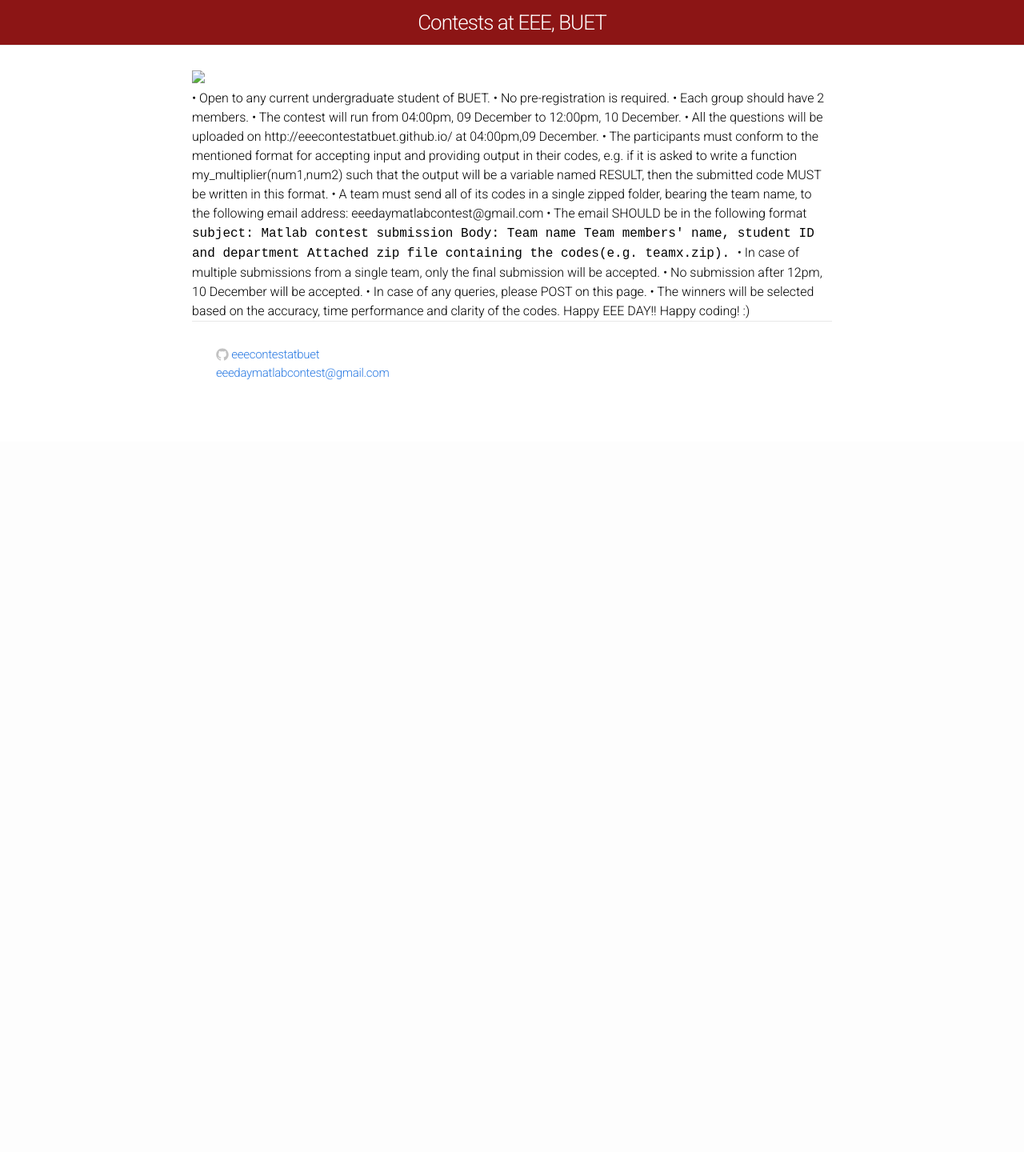
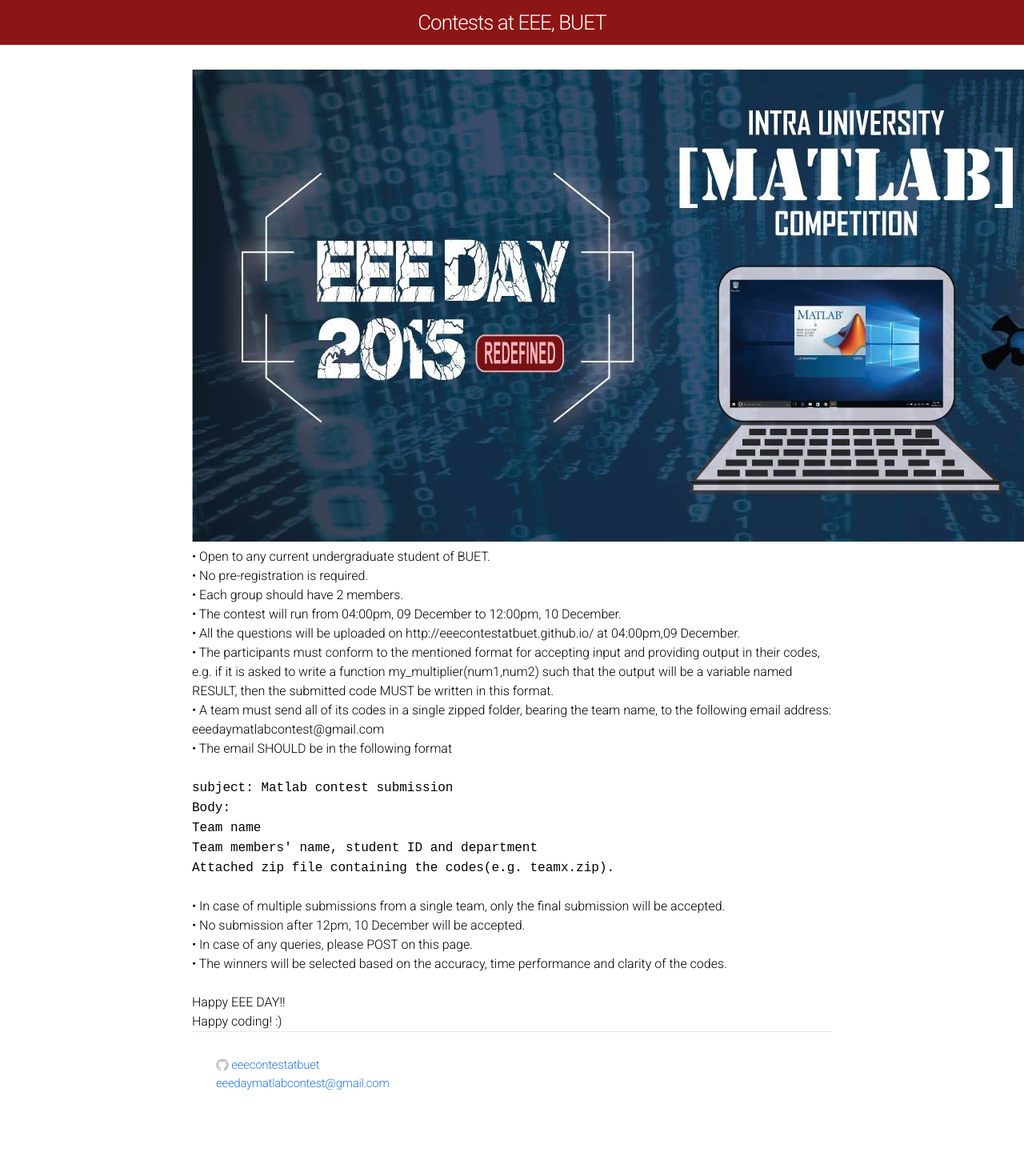
Before and after one commit to eeecontestatbuet/eeecontestatbuet.github.io, a Jekyll site: the page built from index.html, in a window 1280 px wide. Shown: the whole page at 80% size. Built offline with Jekyll 4.4.1, drawn with Linux system fonts in a browser that asks for light colours; Markdown is read by kramdown in place of the engine named in the settings; before the commit the page ends 900 px from its top, so only the background shows below that.

Commit message:
n tomo commit again

```diff
--- a/index.html
+++ b/index.html
@@ -7,28 +7,28 @@
 </div>
 
 <div>
-•	Open to any current undergraduate student of BUET.
-•	No pre-registration is required.
-•	Each group should have 2 members.
-•	The contest will run from 04:00pm, 09 December to 12:00pm, 10 December.
-•	All the questions will be uploaded on http://eeecontestatbuet.github.io/ at 04:00pm,09 December.
-•	The participants must conform to the mentioned format for accepting input and providing output in their codes, e.g. if it is asked to write a function my_multiplier(num1,num2) such that the output will be a variable named RESULT, then the submitted code MUST be written in this format.
-•	A team must send all of its codes in a single zipped folder, bearing the team name, to the following email address: eeedaymatlabcontest@gmail.com
-•	The email SHOULD be in the following format
+•	Open to any current undergraduate student of BUET. </br>
+•	No pre-registration is required.  </br>
+•	Each group should have 2 members.  </br>
+•	The contest will run from 04:00pm, 09 December to 12:00pm, 10 December. </br>
+•	All the questions will be uploaded on http://eeecontestatbuet.github.io/ at 04:00pm,09 December. </br>
+•	The participants must conform to the mentioned format for accepting input and providing output in their codes, e.g. if it is asked to write a function my_multiplier(num1,num2) such that the output will be a variable named RESULT, then the submitted code MUST be written in this format.  </br>
+•	A team must send all of its codes in a single zipped folder, bearing the team name, to the following email address: eeedaymatlabcontest@gmail.com </br>
+•	The email SHOULD be in the following format </br>  </br>
 <code>
-subject: Matlab contest submission
-Body:
-Team name
-Team members' name, student ID and department
-Attached zip file containing the codes(e.g. teamx.zip).
+subject: Matlab contest submission </br>
+Body:  </br>
+Team name </br>
+Team members' name, student ID and department </br>
+Attached zip file containing the codes(e.g. teamx.zip). </br>
 </code>
-
-•	In case of multiple submissions from a single team, only the final submission will be accepted.
-•	No submission after 12pm, 10 December will be accepted.
-•	In case of any queries, please POST on this page.
-•	The winners will be selected based on the accuracy, time performance and clarity of the codes.
-
-Happy EEE DAY!!
-Happy coding! :)
+ </br>
+•	In case of multiple submissions from a single team, only the final submission will be accepted. </br>
+•	No submission after 12pm, 10 December will be accepted. </br>
+•	In case of any queries, please POST on this page.  </br>
+•	The winners will be selected based on the accuracy, time performance and clarity of the codes. </br>
+ </br>
+Happy EEE DAY!!  </br>
+Happy coding! :)  </br>
 
 <div>
```
Also changed, not shown: assets/eeeday2015redefined/banner.jpg (renamed from assets/eeeday20150redefined/banner.jpg).
